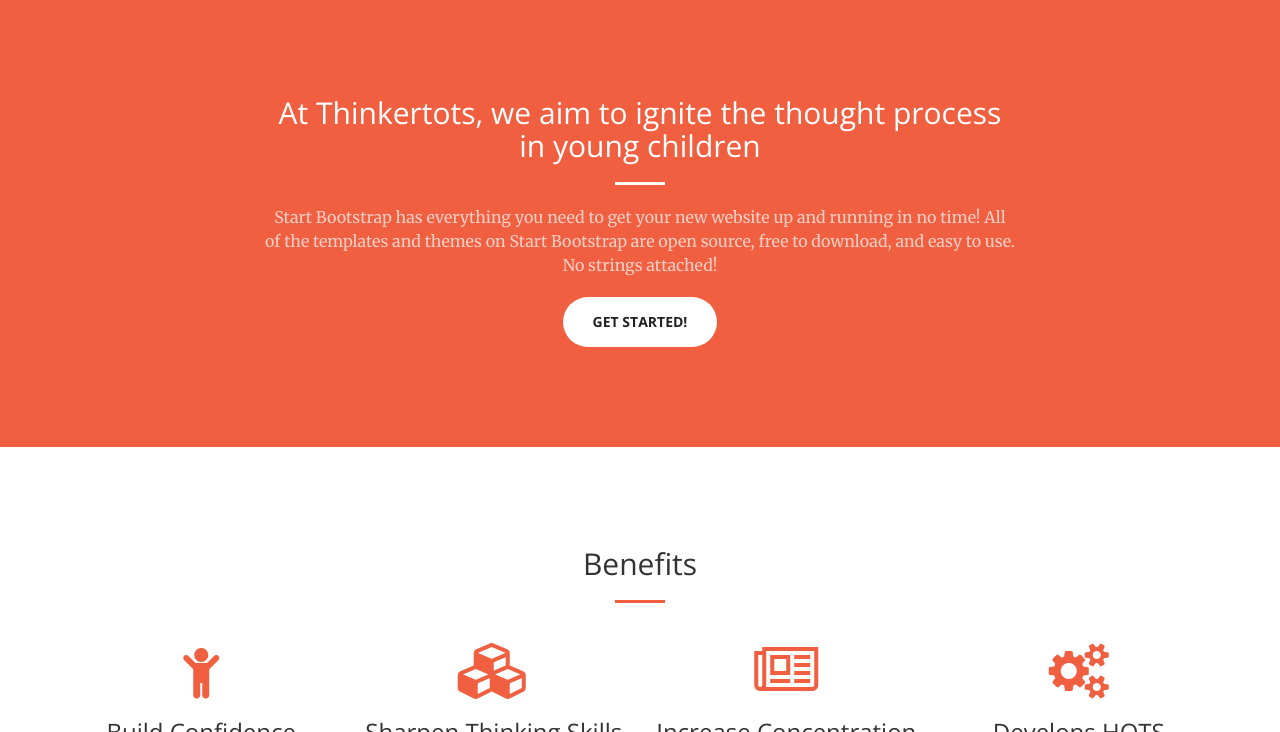
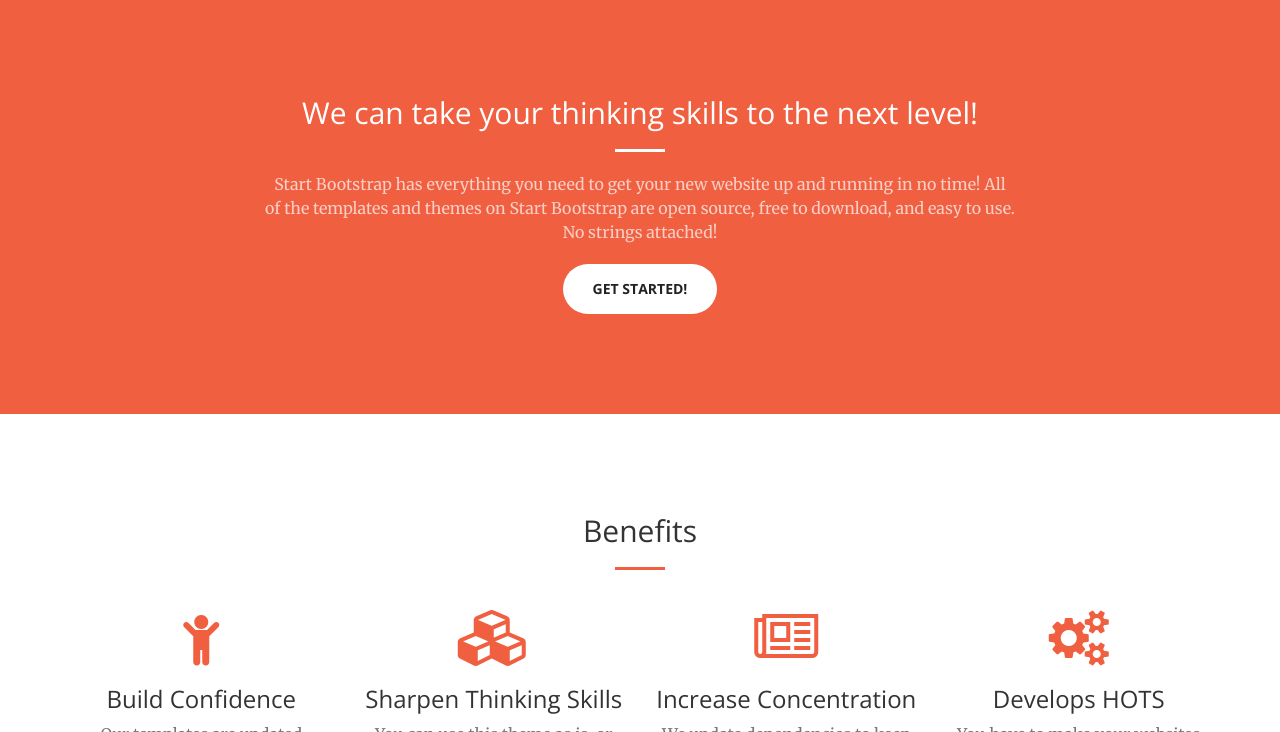
Before and after one commit to serahisaactho/thinkertots, a Jekyll site: the page built from index.html, in a window 1280 px wide and 900 px high, scrolled down 736 px, cut to the strip 168-900 px from the top of the window. Built offline with Jekyll 4.4.1, drawn with Linux system fonts in a browser that asks for light colours.

Commit message:
modify about title

```diff
--- a/_includes/call-to-action.html
+++ b/_includes/call-to-action.html
@@ -2,7 +2,7 @@
     <div class="container">
         <div class="row">
             <div class="col-lg-8 col-lg-offset-2 text-center">
-                <h2 class="section-heading">At Thinkertots, we aim to ignite the thought process in young children</h2>
+                <h2 class="section-heading">We can take your thinking skills to the next level!</h2>
                 <hr class="light">
                 <p class="text-faded">Start Bootstrap has everything you need to get your new website up and running in no time! All of the templates and themes on Start Bootstrap are open source, free to download, and easy to use. No strings attached!</p>
                 <a href="#" class="btn btn-default btn-xl">Get Started!</a>
```
